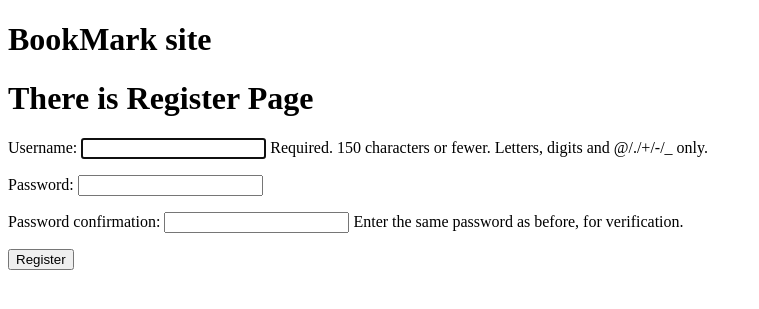
After one commit to mousakhani/bookmarks, a Django app: page /register in a window 1280 px wide. The commit adds this page. Shown: the top 309 px of the page, without its empty margins (0-759 px from the left). Run offline with Django 3.2, Linux system fonts and the light colour scheme.

Commit message:
Register added

```diff
--- a/account/urls.py
+++ b/account/urls.py
@@ -1,10 +1,11 @@
 from django.urls import path
 
-from account.views import user_login, dashboard, home, user_logout
+from account.views import user_login, dashboard, home, user_logout, register
 
 app_name = 'account'
 urlpatterns = [
 	path('', home, name='home'),
+	path('register', register, name='register'),
 	path('login/', user_login, name='user_login'),
 	path('logout/', user_logout, name='logout'),
 	path('dashboard/', dashboard, name='dashboard')
--- a/account/views.py
+++ b/account/views.py
@@ -1,5 +1,6 @@
 from django.contrib.auth import authenticate, login, logout
 from django.contrib.auth.decorators import login_required
+from django.contrib.auth.forms import UserCreationForm
 from django.http import HttpResponse
 from django.shortcuts import render, redirect
 
@@ -20,7 +21,7 @@ def user_login(request):
 			if user is not None:
 				if user.is_active:
 					login(request, user)
-					return redirect('account:dashboard')
+					return redirect('account:home')
 				else:
 					return HttpResponse('Disabled account')
 			else:
@@ -39,3 +40,15 @@ def user_logout(request):
 @login_required()
 def dashboard(request):
 	return render(request, 'account/dashboard.html', {'dashboard': 'dashboard'})
+
+
+def register(request):
+	if request.method == 'POST':
+		user_form = UserCreationForm(request.POST)
+		if user_form.is_valid():
+			new_user = user_form.save(commit=False)
+			new_user.set_password(user_form.cleaned_data['password2'])
+			new_user.save()
+			login(request, new_user)
+			return render(request, 'account/register.html', {})
+	return render(request, 'account/register.html', {'form': UserCreationForm()})
--- a/templates/account/home.html
+++ b/templates/account/home.html
@@ -5,11 +5,15 @@
 
 {% block content %}
     <h1>There is Home page</h1>
-    {% if user.authenticate %}
+    {% if request.user.is_authenticated %}
         {{ dashboard }}
+        <br>
+        <h2>Your name is: {{ request.user.username }}</h2>
         <a href="{% url 'account:dashboard' %}"> Dashboard</a>
         <a href="{% url 'account:logout' %}"> Logout</a>
     {% else %}
+        <a href="{% url 'account:register' %}">Register</a>
+        <br>
         <a href="{% url 'account:user_login' %}">Log-in</a>
     {% endif %}
 
--- /dev/null
+++ b/templates/account/register.html
@@ -0,0 +1,22 @@
+{% extends '_base.html' %}
+
+{% block  title %}
+    Register
+{% endblock %}
+{% block content %}
+    <h1>There is Register Page</h1>
+    {% if request.user.is_authenticated %}
+        Your name is: {{ request.user.username }}
+        <br>
+        Your email is: {{ request.user.email }}
+        <br>
+        <a href="{% url 'account:dashboard' %}">Dashboard</a>
+    {% else %}
+        <form method="post">
+            {% csrf_token %}
+            {{ form.as_p }}
+            <input type="submit" value="Register">
+        </form>
+    {% endif %}
+
+{% endblock %}
```
Also changed, not shown: account/forms.py (+16 -0 lines), bookmarks/settings.py (+12 -12 lines), 1 other file.
